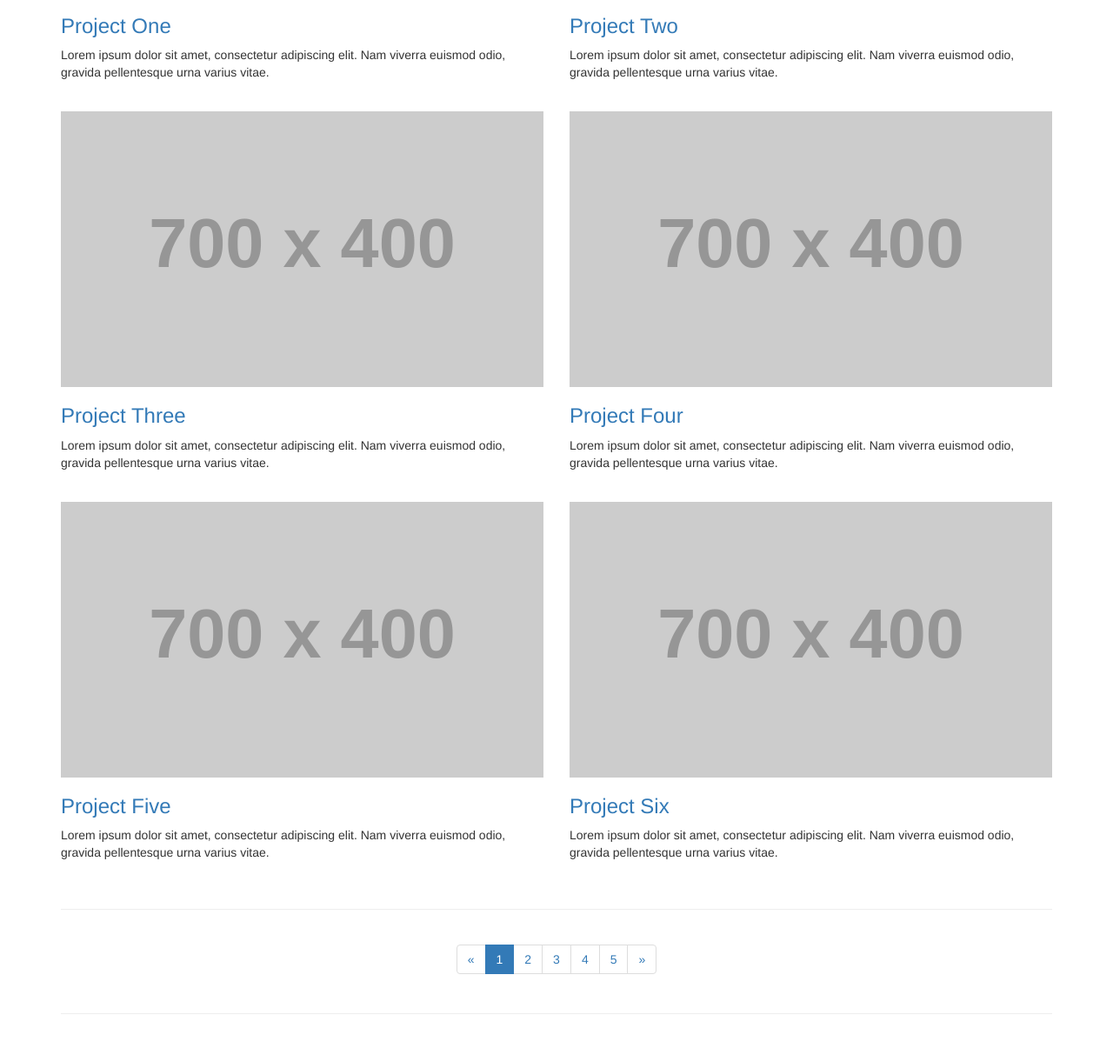
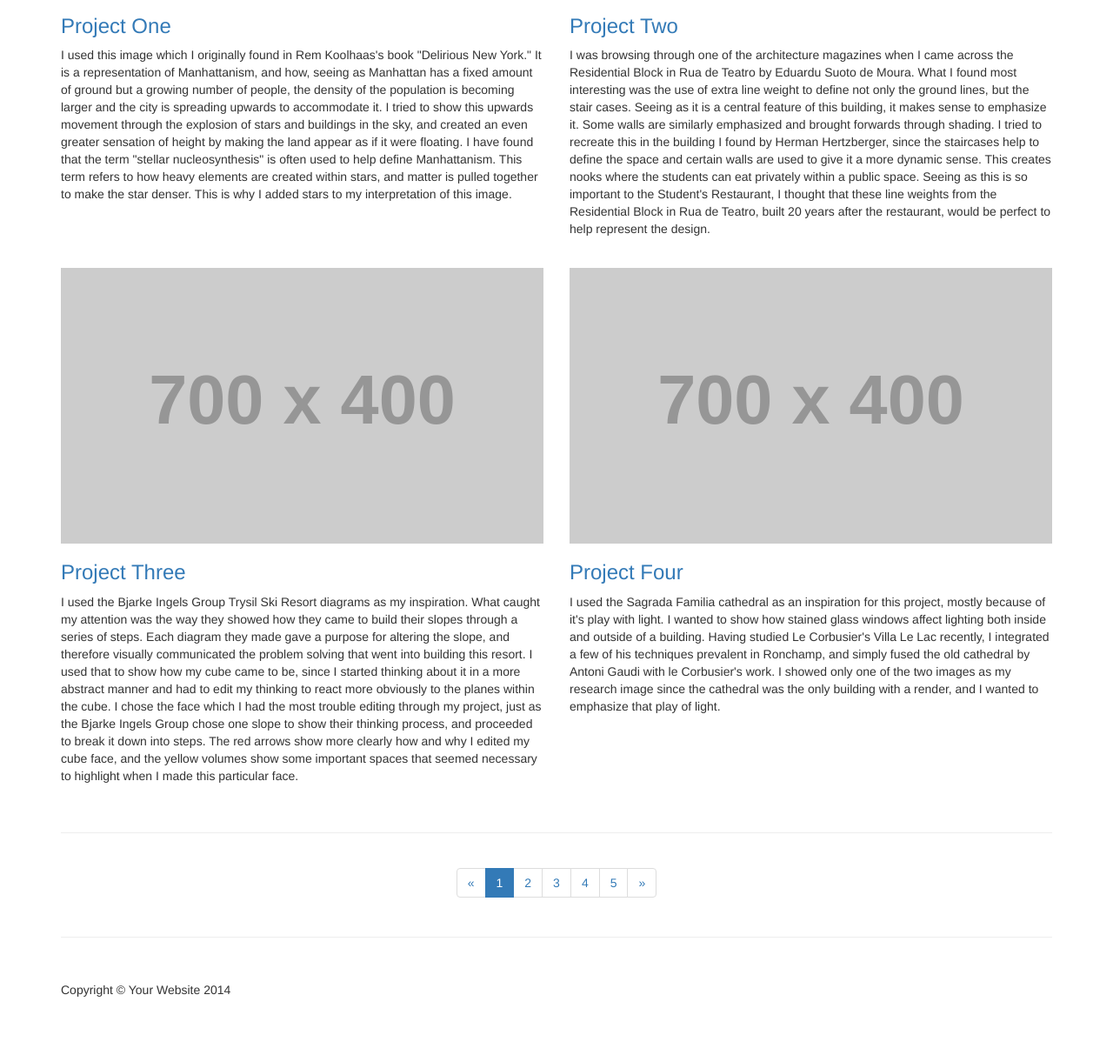
Before and after one commit to OTousignant/ophelie-portfolio_digitalmedia, a plain HTML site: page index.html in a window 1280 px wide. Shown: the part 500-1713 px from the top of the page at 87% size. Drawn offline with Linux system fonts and the light colour scheme; placeholder pictures from the web are drawn by us.

Commit message:
Descriptions

```diff
--- a/index.html
+++ b/index.html
@@ -63,8 +63,8 @@
         <!-- Page Header -->
         <div class="row">
             <div class="col-lg-12">
-                <h1 class="page-header">Page Heading
-                    <small>Secondary Text</small>
+                <h1 class="page-header">Digital Media
+                    <small>my work</small>
                 </h1>
             </div>
         </div>
@@ -79,7 +79,7 @@
                 <h3>
                     <a href="#">Project One</a>
                 </h3>
-                <p>Lorem ipsum dolor sit amet, consectetur adipiscing elit. Nam viverra euismod odio, gravida pellentesque urna varius vitae.</p>
+                <p>I used this image which I originally found in Rem Koolhaas's book "Delirious New York." It is a representation of Manhattanism, and how, seeing as Manhattan has a fixed amount of ground but a growing number of people, the density of the population is becoming larger and the city is spreading upwards to accommodate it. I tried to show this upwards movement through the explosion of stars and buildings in the sky, and created an even greater sensation of height by making the land appear as if it were floating. I have found that the term "stellar nucleosynthesis" is often used to help define Manhattanism. This term refers to how heavy elements are created within stars, and matter is pulled together to make the star denser. This is why I added stars to my interpretation of this image.</p>
             </div>
             <div class="col-md-6 portfolio-item">
                 <a href="#">
@@ -88,7 +88,7 @@
                 <h3>
                     <a href="#">Project Two</a>
                 </h3>
-                <p>Lorem ipsum dolor sit amet, consectetur adipiscing elit. Nam viverra euismod odio, gravida pellentesque urna varius vitae.</p>
+                <p>I was browsing through one of the architecture magazines when I came across the Residential Block in Rua de Teatro by Eduardu Suoto de Moura. What I found most interesting was the use of extra line weight to define not only the ground lines, but the stair cases. Seeing as it is a central feature of this building, it makes sense to emphasize it. Some walls are similarly emphasized and brought forwards through shading. I tried to recreate this in the building I found by Herman Hertzberger, since the staircases help to define the space and certain walls are used to give it a more dynamic sense. This creates nooks where the students can eat privately within a public space. Seeing as this is so important to the Student's Restaurant, I thought that these line weights from the Residential Block in Rua de Teatro, built 20 years after the restaurant, would be perfect to help represent the design.</p>
             </div>
         </div>
         <!-- /.row -->
@@ -102,7 +102,7 @@
                 <h3>
                     <a href="#">Project Three</a>
                 </h3>
-                <p>Lorem ipsum dolor sit amet, consectetur adipiscing elit. Nam viverra euismod odio, gravida pellentesque urna varius vitae.</p>
+                <p>I used the Bjarke Ingels Group Trysil Ski Resort diagrams as my inspiration. What caught my attention was the way they showed how they came to build their slopes through a series of steps. Each diagram they made gave a purpose for altering the slope, and therefore visually communicated the problem solving that went into building this resort. I used that to show how my cube came to be, since I started thinking about it in a more abstract manner and had to edit my thinking to react more obviously to the planes within the cube. I chose the face which I had the most trouble editing through my project, just as the Bjarke Ingels Group chose one slope to show their thinking process, and proceeded to break it down into steps. The red arrows show more clearly how and why I edited my cube face, and the yellow volumes show some important spaces that seemed necessary to highlight when I made this particular face.</p>
             </div>
             <div class="col-md-6 portfolio-item">
                 <a href="#">
@@ -111,30 +111,7 @@
                 <h3>
                     <a href="#">Project Four</a>
                 </h3>
-                <p>Lorem ipsum dolor sit amet, consectetur adipiscing elit. Nam viverra euismod odio, gravida pellentesque urna varius vitae.</p>
-            </div>
-        </div>
-        <!-- /.row -->
-
-        <!-- Projects Row -->
-        <div class="row">
-            <div class="col-md-6 portfolio-item">
-                <a href="#">
-                    <img class="img-responsive" src="http://placehold.it/700x400" alt="">
-                </a>
-                <h3>
-                    <a href="#">Project Five</a>
-                </h3>
-                <p>Lorem ipsum dolor sit amet, consectetur adipiscing elit. Nam viverra euismod odio, gravida pellentesque urna varius vitae.</p>
-            </div>
-            <div class="col-md-6 portfolio-item">
-                <a href="#">
-                    <img class="img-responsive" src="http://placehold.it/700x400" alt="">
-                </a>
-                <h3>
-                    <a href="#">Project Six</a>
-                </h3>
-                <p>Lorem ipsum dolor sit amet, consectetur adipiscing elit. Nam viverra euismod odio, gravida pellentesque urna varius vitae.</p>
+                <p> I used the Sagrada Familia cathedral as an inspiration for this project, mostly because of it's play with light. I wanted to show how stained glass windows affect lighting both inside and outside of a building. Having studied Le Corbusier's Villa Le Lac recently, I integrated a few of his techniques prevalent in Ronchamp, and simply fused the old cathedral by Antoni Gaudi with le Corbusier's work. I showed only one of the two images as my research image since the cathedral was the only building with a render, and I wanted to emphasize that play of light. </p>
             </div>
         </div>
         <!-- /.row -->
```
